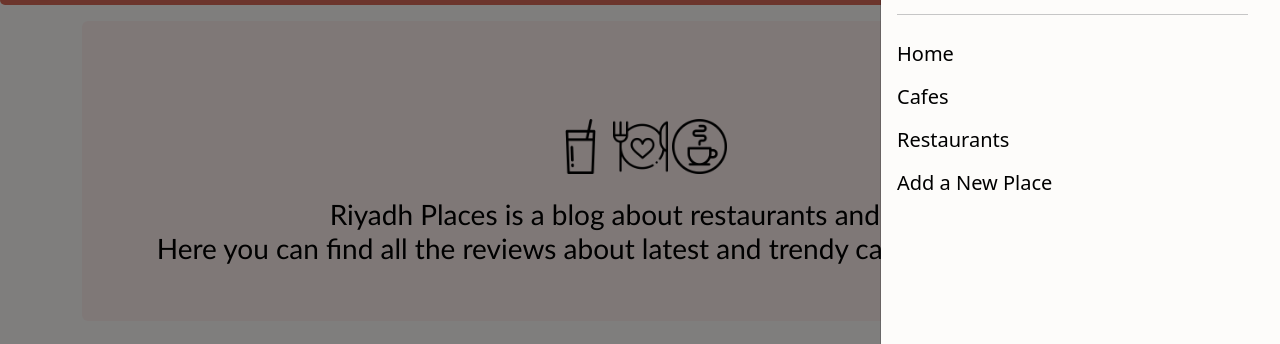
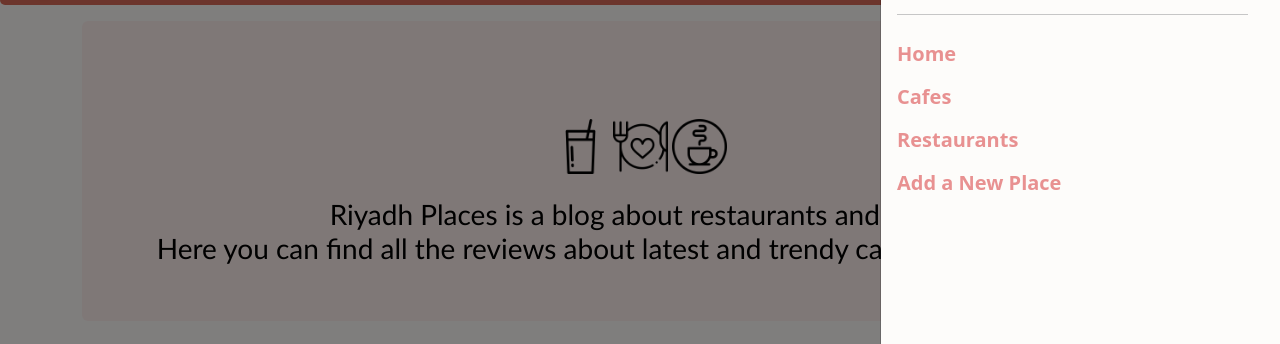
Before and after one commit to nouraalfr/Web--Project--, a plain HTML site: page index.html in a window 1280 px wide. Both pictures are taken after a click on the button 1240 px from the left and 35 px from the top of the page. Shown: the part 66-410 px from the top of the page. Drawn offline with nearby package versions, Linux system fonts and the light colour scheme; no server answers.

Commit message:
styled body

```diff
--- a/style.css
+++ b/style.css
@@ -1,12 +1,12 @@
 html,
-body {
-    height: 100%;
-}
+
 
 /* body as grid so footer is always at the bottom */
 body {
+    height: 100%;
     display: grid;
     grid-template-rows: auto 1fr auto;
+    font-family: 'Segoe UI', Tahoma, Geneva, Verdana, sans-serif 'Franklin Gothic Medium', 'Arial Narrow', Arial, sans-serif;
 }
 
 body>.navbar {
@@ -42,8 +42,8 @@ body>.footer-basic {
 }
 
 .side-baritems {
-    color: black;
-    font-weight: 500;
+    color: rgb(232, 145, 145);
+    font-weight: 600;
     font-family: 'Segoe UI', Tahoma, Geneva, Verdana, sans-serif 'Franklin Gothic Medium', 'Arial Narrow', Arial, sans-serif;
     font-size: 20px;
     padding-bottom: 5px;
@@ -52,7 +52,7 @@ body>.footer-basic {
 }
 
 .side-baritems:hover {
-    color: black;
+    color: rgb(232, 145, 145);
     font-family: 'Segoe UI', Tahoma, Geneva, Verdana, sans-serif 'Franklin Gothic Medium', 'Arial Narrow', Arial, sans-serif;
     font-size: 21px;
     background-color: rgba(255, 255, 255, 0.719);
@@ -70,7 +70,6 @@ body {
     text-align: center;
     height: 30px;
     width: 075px;
-
 }
 
 .btn1:hover {
@@ -82,7 +81,6 @@ body {
     padding: 40px 0;
     background-color: rgba(246, 202, 202, 0.79);
     color: rgb(217, 76, 48);
-
 }
 
 .footer-basic ul {
```
